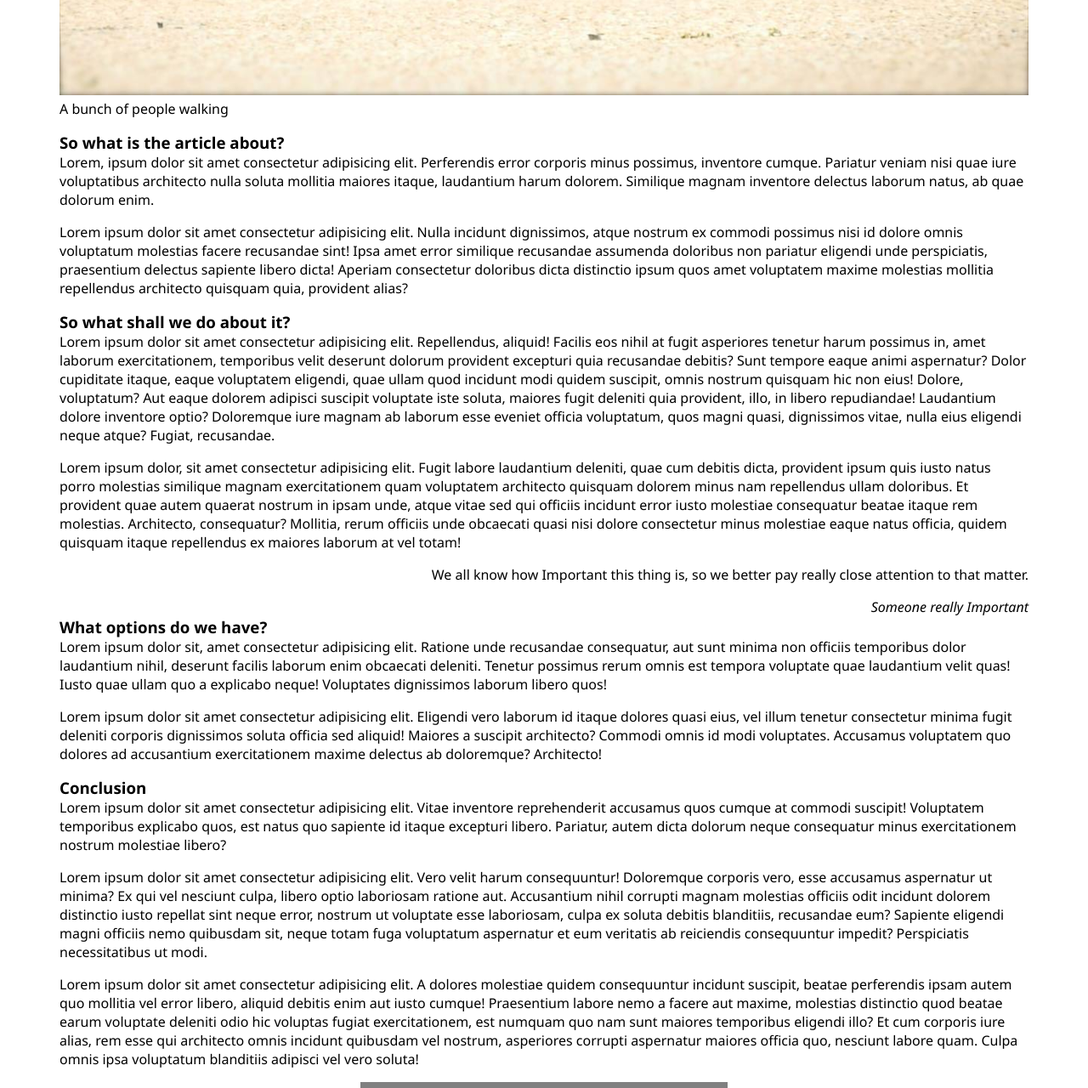
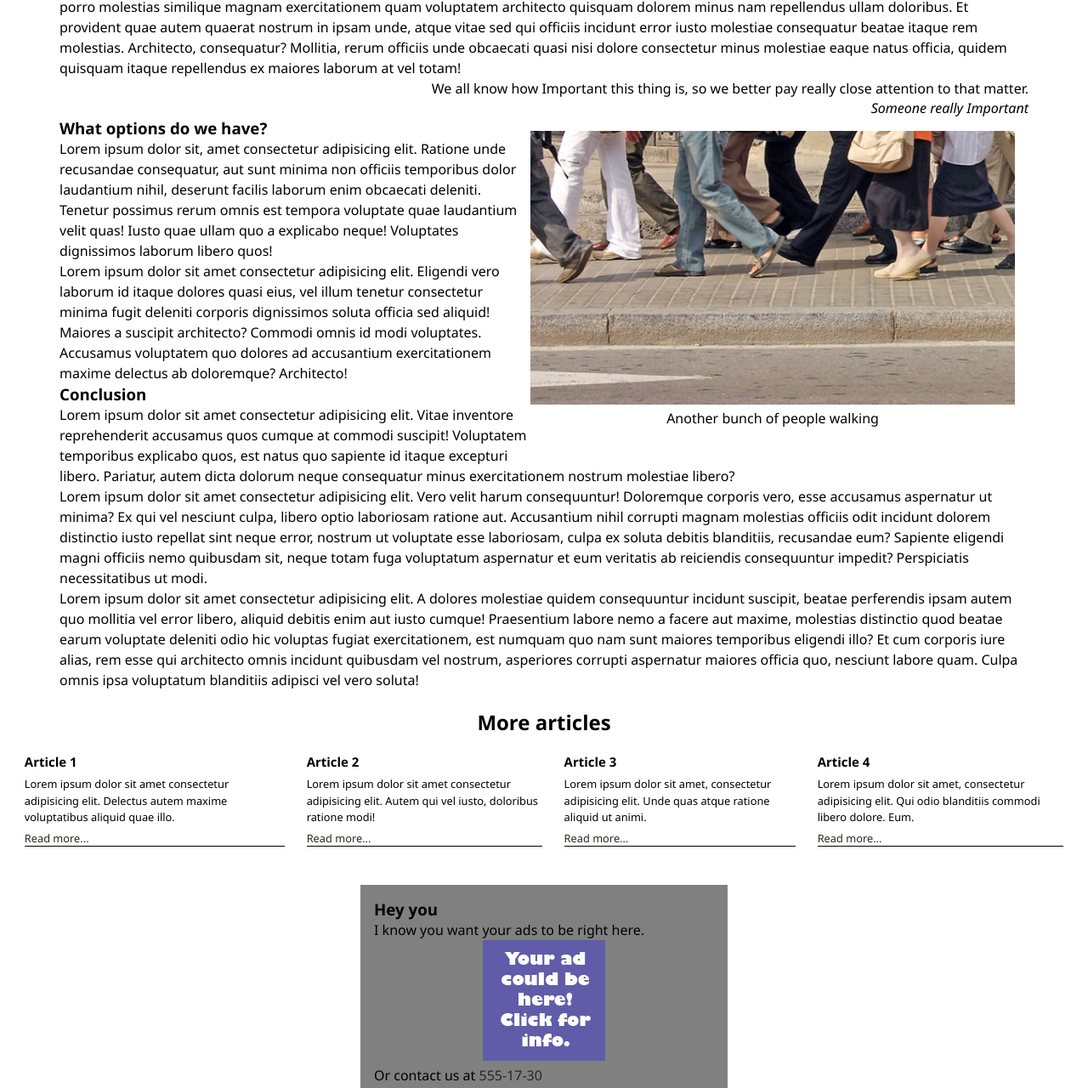
Before and after one commit to GrimWaltzman/FL-13-Spring-2020, a plain HTML site: page News/news.html in a window 1280 px wide. Shown: the part 733-2013 px from the top of the page at 85% size. Drawn offline with Linux system fonts and the light colour scheme.

Commit message:
HW2. Also cleaned up unused styles.

```diff
--- a/News/news.html
+++ b/News/news.html
@@ -7,9 +7,9 @@
     <title>The Real News</title>
 </head>
 <body>
-    <header id="top-header">
+    <header id="top-header" role="banner">
         <h1>Your Real News</h1>
-        <nav>
+        <nav role="navigation">
             <ul>
                 <li><a href="#" title="World news">World</a></li>
                 <li><a href="#" title="Your local news">Local</a></li>
@@ -23,6 +23,7 @@
         </nav>
     </header>
 
+    <div id="central-block">
         <main role="main">
             <article role="article">
                 <header>
@@ -43,11 +44,14 @@
                 <p>Lorem ipsum dolor sit amet consectetur adipisicing elit. Repellendus, aliquid! Facilis eos nihil at fugit asperiores tenetur harum possimus in, amet laborum exercitationem, temporibus velit deserunt dolorum provident excepturi quia recusandae debitis? Sunt tempore eaque animi aspernatur? Dolor cupiditate itaque, eaque voluptatem eligendi, quae ullam quod incidunt modi quidem suscipit, omnis nostrum quisquam hic non eius! Dolore, voluptatum? Aut eaque dolorem adipisci suscipit voluptate iste soluta, maiores fugit deleniti quia provident, illo, in libero repudiandae! Laudantium dolore inventore optio? Doloremque iure magnam ab laborum esse eveniet officia voluptatum, quos magni quasi, dignissimos vitae, nulla eius eligendi neque atque? Fugiat, recusandae.</p>
                 <p>Lorem ipsum dolor, sit amet consectetur adipisicing elit. Fugit labore laudantium deleniti, quae cum debitis dicta, provident ipsum quis iusto natus porro molestias similique magnam exercitationem quam voluptatem architecto quisquam dolorem minus nam repellendus ullam doloribus. Et provident quae autem quaerat nostrum in ipsam unde, atque vitae sed qui officiis incidunt error iusto molestiae consequatur beatae itaque rem molestias. Architecto, consequatur? Mollitia, rerum officiis unde obcaecati quasi nisi dolore consectetur minus molestiae eaque natus officia, quidem quisquam itaque repellendus ex maiores laborum at vel totam!</p>
 
-           <blockquote>
+                <blockquote class="right-col">
                      <p>We all know how Important this thing is, so we better pay really close attention to that matter.</p>
                      <cite>Someone really Important</cite>
                  </blockquote>
-
+                 <figure>
+                    <img src="images/img3.jpg" alt="A bunch of people walking the other direction">
+                    <figcaption>Another bunch of people walking</figcaption>
+                </figure>
                  <h3>What options do we have?</h3>
                  <p>Lorem ipsum dolor sit, amet consectetur adipisicing elit. Ratione unde recusandae consequatur, aut sunt minima non officiis temporibus dolor laudantium nihil, deserunt facilis laborum enim obcaecati deleniti. Tenetur possimus rerum omnis est tempora voluptate quae laudantium velit quas! Iusto quae ullam quo a explicabo neque! Voluptates dignissimos laborum libero quos!</p>
                  <p>Lorem ipsum dolor sit amet consectetur adipisicing elit. Eligendi vero laborum id itaque dolores quasi eius, vel illum tenetur consectetur minima fugit deleniti corporis dignissimos soluta officia sed aliquid! Maiores a suscipit architecto? Commodi omnis id modi voluptates. Accusamus voluptatem quo dolores ad accusantium exercitationem maxime delectus ab doloremque? Architecto!</p>
@@ -58,6 +62,34 @@
                  <p>Lorem ipsum dolor sit amet consectetur adipisicing elit. A dolores molestiae quidem consequuntur incidunt suscipit, beatae perferendis ipsam autem quo mollitia vel error libero, aliquid debitis enim aut iusto cumque! Praesentium labore nemo a facere aut maxime, molestias distinctio quod beatae earum voluptate deleniti odio hic voluptas fugiat exercitationem, est numquam quo nam sunt maiores temporibus eligendi illo? Et cum corporis iure alias, rem esse qui architecto omnis incidunt quibusdam vel nostrum, asperiores corrupti aspernatur maiores officia quo, nesciunt labore quam. Culpa omnis ipsa voluptatum blanditiis adipisci vel vero soluta!</p>
              </article>
          </main>
+
+         <div class="container">
+            <h2>More articles</h3>
+            <aside id="read-more" role="complementary">
+                <article>
+                    <h3>Article 1</h3>
+                    <p>Lorem ipsum dolor sit amet consectetur adipisicing elit. Delectus autem maxime voluptatibus aliquid quae illo.</p>
+                    <a href="#">Read more...</a>
+                </article>
+                <article>
+                    <h3>Article 2</h3>
+                    <p>Lorem ipsum dolor sit amet consectetur adipisicing elit. Autem qui vel iusto, doloribus ratione modi!</p>
+                    <a href="#">Read more...</a>
+                </article>
+                <article>
+                     <h3>Article 3</h3>
+                     <p>Lorem ipsum dolor sit amet, consectetur adipisicing elit. Unde quas atque ratione aliquid ut animi.</p>
+                     <a href="#">Read more...</a>
+                </article>
+                <article>
+                    <h3>Article 4</h3>
+                    <p>Lorem ipsum dolor sit amet, consectetur adipisicing elit. Qui odio blanditiis commodi libero dolore. Eum.</p>
+                    <a href="#">Read more...</a>
+                </article>
+             </aside>
+         </div>
+
+    </div>
 
     <aside id="adv" role="complementary">
         <h3>Hey you</h3>
--- a/News/styles.css
+++ b/News/styles.css
@@ -9,8 +9,27 @@ html{
     scroll-behavior: smooth;
 }
 
+h1{
+    margin-bottom: 0.5em;
+}
+
+p{
+    line-height:  1.5em;
+}
+
 a{
     text-decoration: none;
+    color: rgb(39, 39, 35);
+}
+
+a:hover{
+    text-decoration: underline;
+    color: rgba(39, 39, 35, 0.8);
+
+}
+
+a:visited{
+    color: black;
 }
 
 /* Header and navigation */
@@ -34,22 +53,30 @@ nav ul{
 
 nav li a{
     margin-left: 1em;
+    padding: 0.5em;
+}
+
+#central-block{
+    display: flex;
+    justify-content: flex-end;
 }
 
 /* Main part */
 main{
     min-height: 85vh;
     max-width: 1140px;
-    margin: auto;
 }
 
-article header{
-    display: flex;
-    flex-direction: column;
+figure{
+    width: 50%;
+    margin-right: 1em;
+    float: left;
+    text-align: center;
 }
 
-article header h2{
-    left: 50%;
+figure:last-of-type{
+    float: right;
+    margin-bottom: 1.5em;
 }
 
 figure img{
@@ -57,30 +84,36 @@ figure img{
     margin-top: 1em;
 }
 
-figure{
-    margin-bottom: 1em;
+.author, .pubdate{
+    margin-bottom: 0em;
 }
 
-p{
-    margin-bottom: 1em;
+/* Read More */
+#read-more{
+    display: flex;
+    flex-flow: column nowrap;
+    max-width: 20em;
+    font-size: 0.8em;
 }
 
-blockquote{
-    text-align: right;
+#read-more article{
+    border-bottom: 1px solid black;
 }
 
-.author, .pubdate{
-    margin-bottom: 0em;
+#read-more h3, #read-more p{
+    margin: 0.5em 0 ;
+}
+
+.container{
+    margin-left: 5em;
 }
 
 /* Ads */
 #adv{
     background-color: gray;
     max-width: 400px;
-    margin: auto;
-    margin-bottom: 1em;
+    margin: 1em auto;
     padding: 1em;
-    position: relative;
 }
 
 #adv a img{
@@ -92,19 +125,61 @@ blockquote{
 
 /* Footer */
 footer{
-    text-align: center;
+    display: flex;
+    justify-content: space-between;
     margin-bottom: 0;
-    margin: auto;
-    max-width: 1140px;
     font-size: 0.8em;
+    padding: 1em;
 }
 
 .right-col{
-    float: right;
     text-align: right;
 }
 
 .left-col{
-    float: left;
     text-align: left;
 }
+
+
+/* Media queries */
+@media (max-width: 1280px){
+    main{
+        margin: auto;
+        padding: 0.3em;
+    }
+
+    #central-block{
+        flex-direction: column;
+    }
+
+    #read-more{
+        margin: 0;
+        max-width: 100%;
+        flex-direction: row;
+    }
+
+    #read-more article{
+        margin: 1em;
+    }
+
+    .container{
+        margin: auto;
+        padding: 1em;
+    }
+
+    .container h2{
+        position: static;
+        text-align: center;
+    }
+}
+
+@media (max-width: 640px){
+    #read-more{
+        flex-wrap: wrap;
+    }
+
+    figure{
+        clear: both;
+        width: 100%;
+    }
+}
```
Also changed, not shown: News/images/img3.jpg (added). Lines whose indentation alone changed are shown as unchanged.
